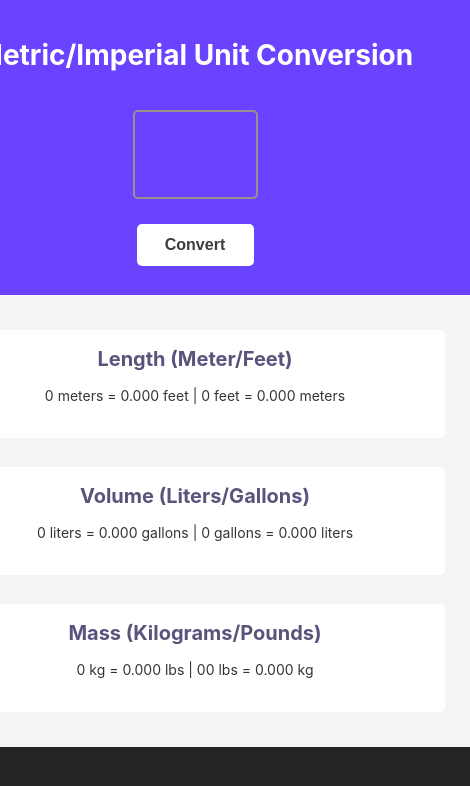
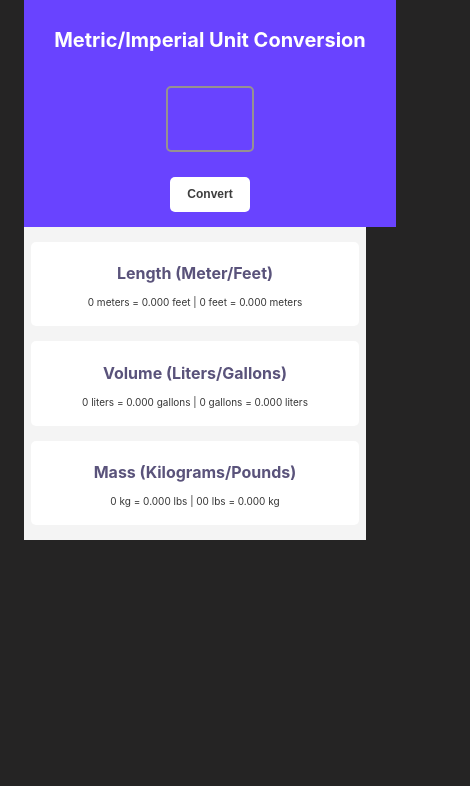
Before and after one commit to Dalton-Moore/unit-converter, a plain HTML site: page index.html in a window 390 px wide. Shown: the whole page, 470 px wide, since content can reach past the window. Drawn offline with Linux system fonts and the light colour scheme.

Commit message:
update CSS
added media queries for tablets and mobile.

```diff
--- a/index.css
+++ b/index.css
@@ -162,3 +162,93 @@ body {
     color: #353535;
     text-align: center;
 }
+
+/* Media queries */
+
+/* Media query for tablets (768px and below) */
+@media (max-width: 768px) {
+    .container1 {
+        width: 90%;
+        height: auto;
+        padding: 20px;
+    }
+
+    .h1-text {
+        font-size: 24px;
+    }
+
+    #input-el {
+        width: 100px;
+        height: 70px;
+        font-size: 48px;
+    }
+
+    #convert-btn {
+        width: 100px;
+        height: 40px;
+        font-size: 14px;
+    }
+
+    .container2 {
+        gap: 20px;
+        padding: 20px;
+    }
+
+    .container2-1 {
+        width: 90%;
+        height: auto;
+        padding: 10px;
+    }
+
+    .container2-1 h2 {
+        font-size: 18px;
+    }
+
+    .container2-1 p {
+        font-size: 12px;
+    }
+}
+
+/* Media query for mobile devices (480px and below) */
+@media (max-width: 480px) {
+    .container1 {
+        width: 100%;
+        height: auto;
+        padding: 15px;
+    }
+
+    .h1-text {
+        font-size: 20px;
+    }
+
+    #input-el {
+        width: 80px;
+        height: 60px;
+        font-size: 36px;
+    }
+
+    #convert-btn {
+        width: 80px;
+        height: 35px;
+        font-size: 12px;
+    }
+
+    .container2 {
+        gap: 15px;
+        padding: 15px;
+    }
+
+    .container2-1 {
+        width: 100%;
+        height: auto;
+        padding: 8px;
+    }
+
+    .container2-1 h2 {
+        font-size: 16px;
+    }
+
+    .container2-1 p {
+        font-size: 10px;
+    }
+}
```
